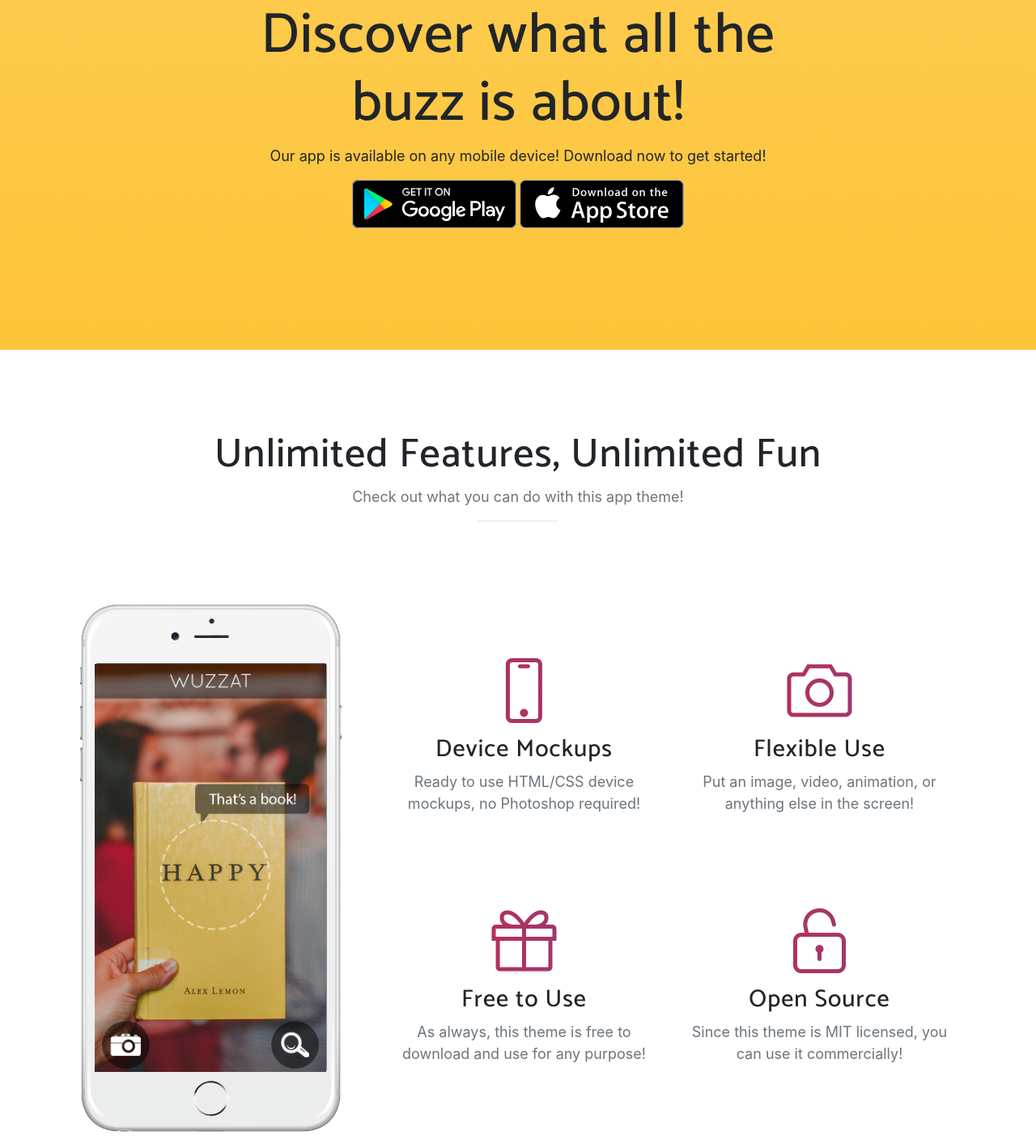
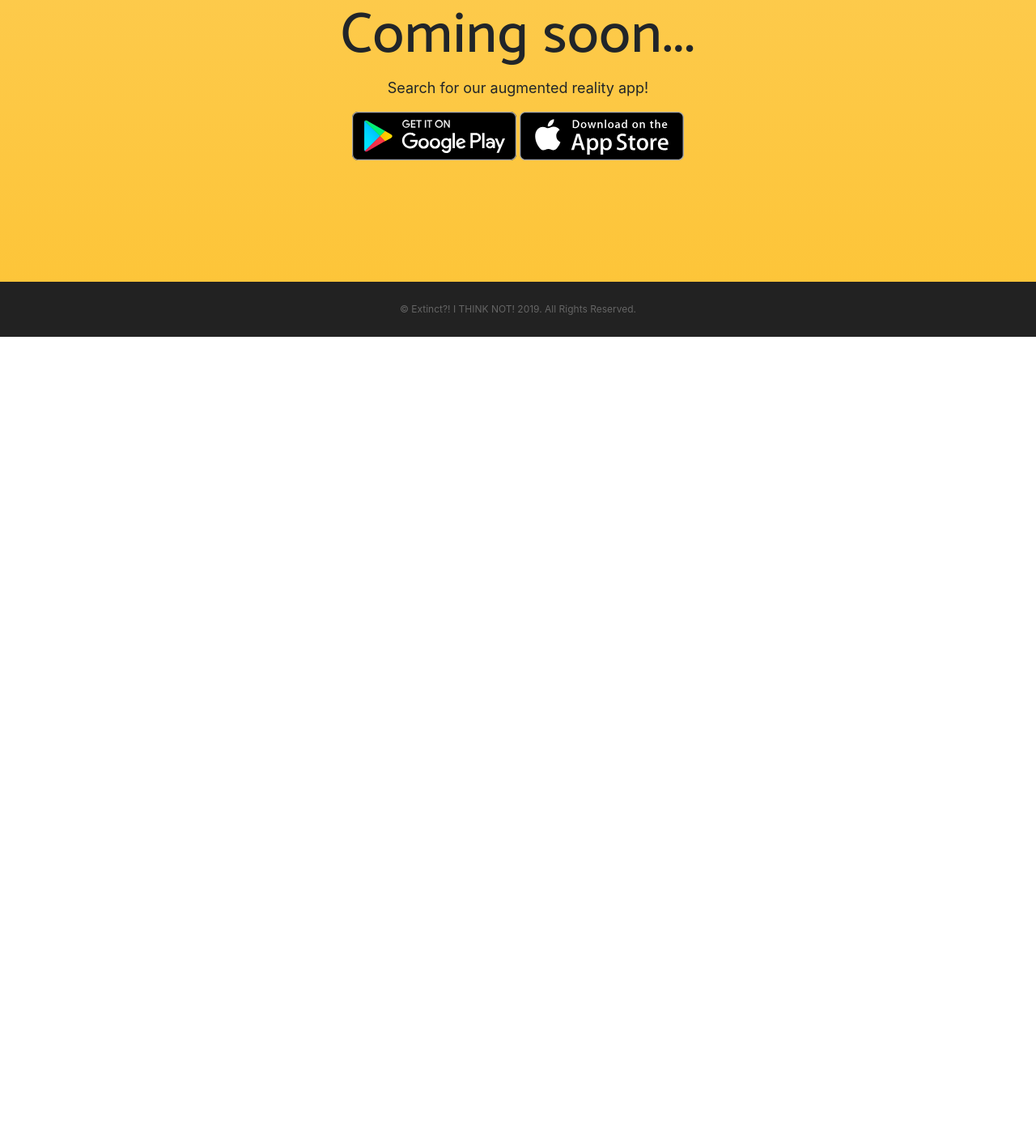
Before and after one commit to dixonel7/NotExtinct, a website with bundled scripts: page index.html in a window 1280 px wide. Shown: the part 947-2360 px from the top of the page at 81% size. After the commit the page ends 1363 px from the top, so only its background shows below. Built offline with nearby package versions, Linux system fonts and the light colour scheme; a web font is replaced by a local one.

Commit message:
Edit landing page

```diff
--- a/index.html
+++ b/index.html
@@ -88,112 +88,14 @@
     <div class="container">
       <div class="row">
         <div class="col-md-8 mx-auto">
-          <h2 class="section-heading">Discover what all the buzz is about!</h2>
-          <p>Our app is available on any mobile device! Download now to get started!</p>
+          <h2 class="section-heading">Coming soon...</h2>
+          <p>Search for our augmented reality app!</p>
           <div class="badges">
-            <a class="badge-link" href="#"><img src="img/google-play-badge.svg" alt=""></a>
-            <a class="badge-link" href="#"><img src="img/app-store-badge.svg" alt=""></a>
+            <a class="badge-link" href="https://play.google.com/store?hl=en_US" target="_blank"><img src="img/google-play-badge.svg" alt=""></a>
+            <a class="badge-link" href="https://www.apple.com/ios/app-store/" target="_blank"><img src="img/app-store-badge.svg" alt=""></a>
           </div>
         </div>
       </div>
-    </div>
-  </section>
-
-  <section class="features" id="features">
-    <div class="container">
-      <div class="section-heading text-center">
-        <h2>Unlimited Features, Unlimited Fun</h2>
-        <p class="text-muted">Check out what you can do with this app theme!</p>
-        <hr>
-      </div>
-      <div class="row">
-        <div class="col-lg-4 my-auto">
-          <div class="device-container">
-            <div class="device-mockup iphone6_plus portrait white">
-              <div class="device">
-                <div class="screen">
-                  <!-- Demo image for screen mockup, you can put an image here, some HTML, an animation, video, or anything else! -->
-                  <img src="img/demo-screen-1.jpg" class="img-fluid" alt="">
-                </div>
-                <div class="button">
-                  <!-- You can hook the "home button" to some JavaScript events or just remove it -->
-                </div>
-              </div>
-            </div>
-          </div>
-        </div>
-        <div class="col-lg-8 my-auto">
-          <div class="container-fluid">
-            <div class="row">
-              <div class="col-lg-6">
-                <div class="feature-item">
-                  <i class="icon-screen-smartphone text-primary"></i>
-                  <h3>Device Mockups</h3>
-                  <p class="text-muted">Ready to use HTML/CSS device mockups, no Photoshop required!</p>
-                </div>
-              </div>
-              <div class="col-lg-6">
-                <div class="feature-item">
-                  <i class="icon-camera text-primary"></i>
-                  <h3>Flexible Use</h3>
-                  <p class="text-muted">Put an image, video, animation, or anything else in the screen!</p>
-                </div>
-              </div>
-            </div>
-            <div class="row">
-              <div class="col-lg-6">
-                <div class="feature-item">
-                  <i class="icon-present text-primary"></i>
-                  <h3>Free to Use</h3>
-                  <p class="text-muted">As always, this theme is free to download and use for any purpose!</p>
-                </div>
-              </div>
-              <div class="col-lg-6">
-                <div class="feature-item">
-                  <i class="icon-lock-open text-primary"></i>
-                  <h3>Open Source</h3>
-                  <p class="text-muted">Since this theme is MIT licensed, you can use it commercially!</p>
-                </div>
-              </div>
-            </div>
-          </div>
-        </div>
-      </div>
-    </div>
-  </section>
-
-  <section class="cta">
-    <div class="cta-content">
-      <div class="container">
-        <h2>Stop waiting.<br>Start building.</h2>
-        <a href="#contact" class="btn btn-outline btn-xl js-scroll-trigger">Let's Get Started!</a>
-      </div>
-    </div>
-    <div class="overlay"></div>
-  </section>
-
-  <section class="contact bg-primary" id="contact">
-    <div class="container">
-      <h2>We
-        <i class="fas fa-heart"></i>
-        new friends!</h2>
-      <ul class="list-inline list-social">
-        <li class="list-inline-item social-twitter">
-          <a href="#">
-            <i class="fab fa-twitter"></i>
-          </a>
-        </li>
-        <li class="list-inline-item social-facebook">
-          <a href="#">
-            <i class="fab fa-facebook-f"></i>
-          </a>
-        </li>
-        <li class="list-inline-item social-google-plus">
-          <a href="#">
-            <i class="fab fa-google-plus-g"></i>
-          </a>
-        </li>
-      </ul>
     </div>
   </section>
 
```
